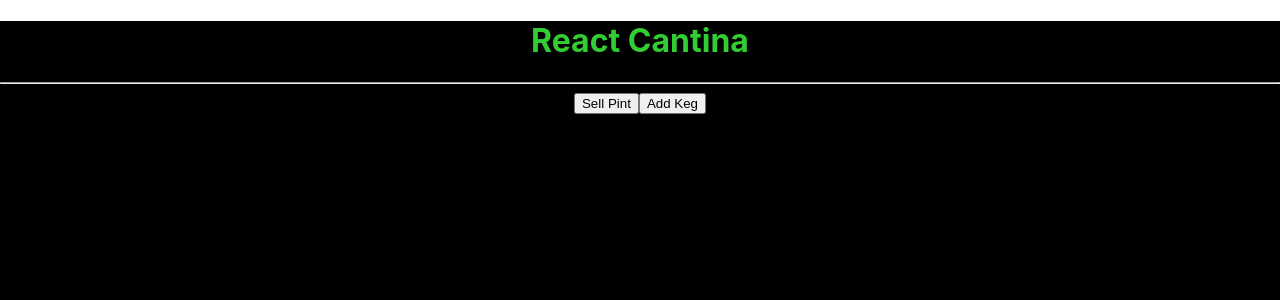
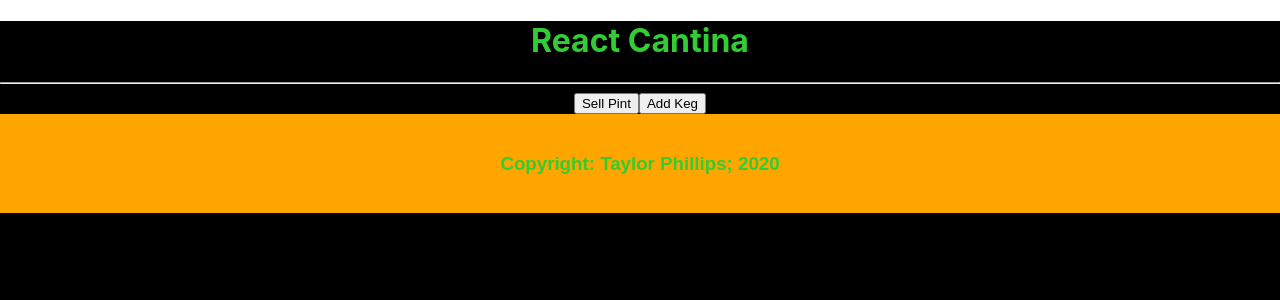
Before and after one commit to tayphill13/React-Cantina, a React (Create React App) app: page / in a window 1280 px wide. Shown: the top 300 px of the page. Built offline with nearby package versions, Linux system fonts and the light colour scheme.

Commit message:
updated the KegControl with an error I found in addNewKeg

```diff
--- a/src/components/App.js
+++ b/src/components/App.js
@@ -2,6 +2,7 @@ import React from 'react';
 import Header from "./Header";
 import KegControl from "./KegControl";
 import Container from 'react-bootstrap/Container';
+import Footer from './Footer';
 
 function App() {
   const bodyStyle = {
@@ -14,6 +15,7 @@ function App() {
     <Container fluid style={bodyStyle}>
       <Header />
       <KegControl />
+      <Footer />
     </Container>
   );
 }
--- /dev/null
+++ b/src/components/Footer.js
@@ -0,0 +1,22 @@
+import React from 'react';
+
+function Footer() {
+  const footerStyle = {
+    fontFamily: 'sans-serif',
+    textAlign: 'center',
+    backgroundColor: 'orange',
+    paddingTop: '20px',
+    paddingBottom: "20px",
+    marginBottom: "10px"
+  }
+  const h1Footer = {
+    fontWeight: 'bold'
+  }
+  return (
+    <div className="page-footer" style={footerStyle}>
+      <h3 style={h1Footer}>Copyright: Taylor Phillips; 2020</h3>
+    </div>
+  )
+}
+
+export default Footer;
--- a/src/components/KegControl.js
+++ b/src/components/KegControl.js
@@ -5,11 +5,11 @@ import UpdateKeg from './UpdateKeg';
 import Keg from './Keg';
 
 class KegControl extends React.Component  {
-  constructor(props)  {
+  constructor(props) {
     super(props);
     this.state = {
       masterKegList: [],
-      currentPage: "list",
+      currentPage: 'list',
       currentKegId: null
     };
     // this.handleClick = this.handleClick.bind(this);
@@ -20,11 +20,11 @@ class KegControl extends React.Component  {
     });
   }
 
-  handleAddingNewKegToList = (newKeg) =>  {
+  handleAddingNewKeg = (newKeg) =>  {
     const newMasterKegList = this.state.masterKegList.concat(newKeg);
     this.setState({
       masterKegList: newMasterKegList,
-      currentPage: 'list'
+      currentPage: 'list',
     });
   }
 
@@ -54,8 +54,8 @@ class KegControl extends React.Component  {
       }
     });
     this.setState({
+      masterKegList: newMasterKegList,
       currentPage: 'list',
-      masterKegList: newMasterKegList,
       currentKeg: null
     });
   }
@@ -79,7 +79,7 @@ class KegControl extends React.Component  {
       currentlyVisibleState = <AddKeg
                                   kegList = {this.state.masterKegList}
                                   onClick = {this.handleClick}
-                                  onAddingKeg = {this.handleAddingNewKegToList} />
+                                  onAddingKeg = {this.handleAddingNewKeg} />
     } else if (this.state.currentPage === 'details') {
       currentlyVisibleState = <Keg
                                   keg = {this.state.currentKeg}
```
